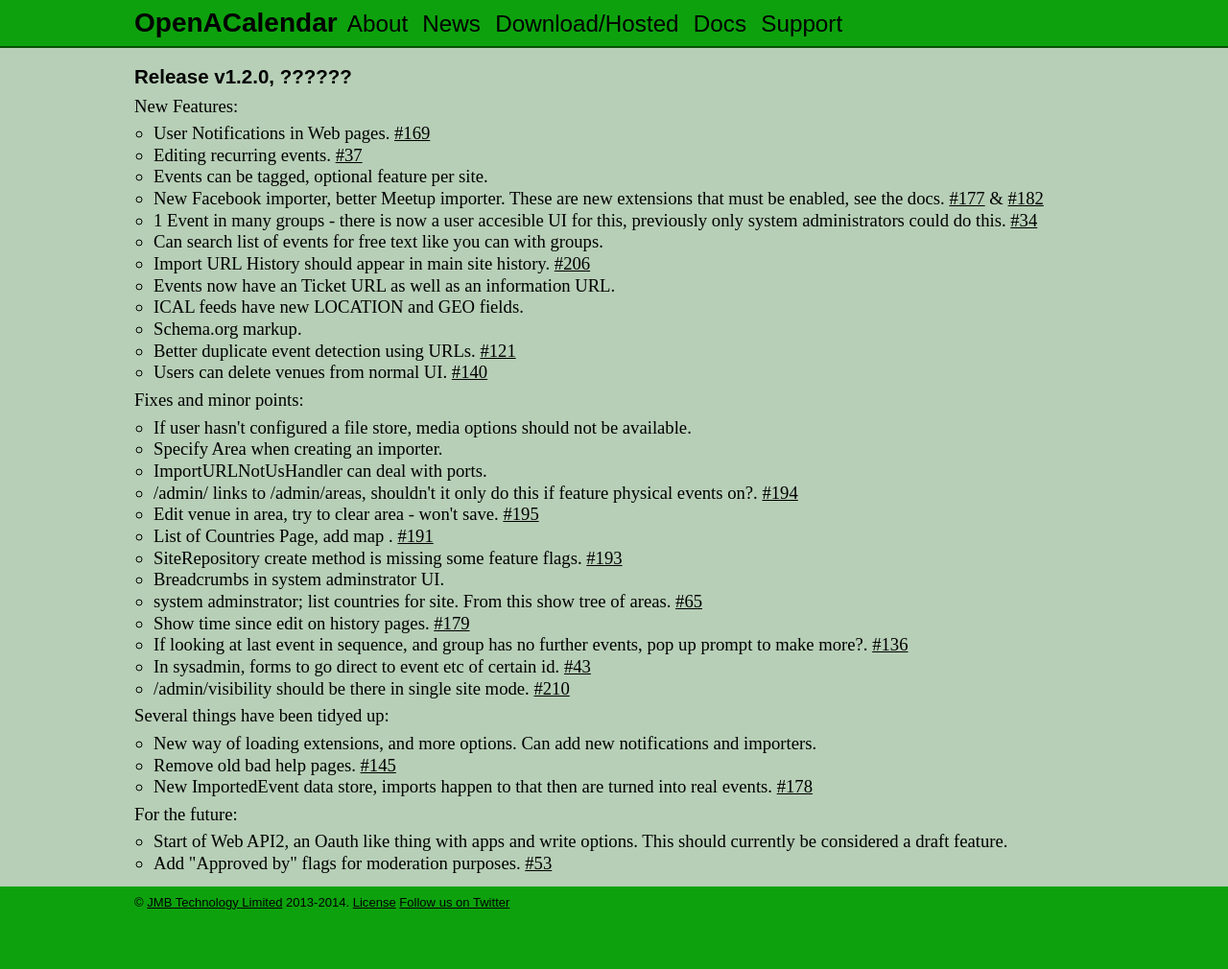
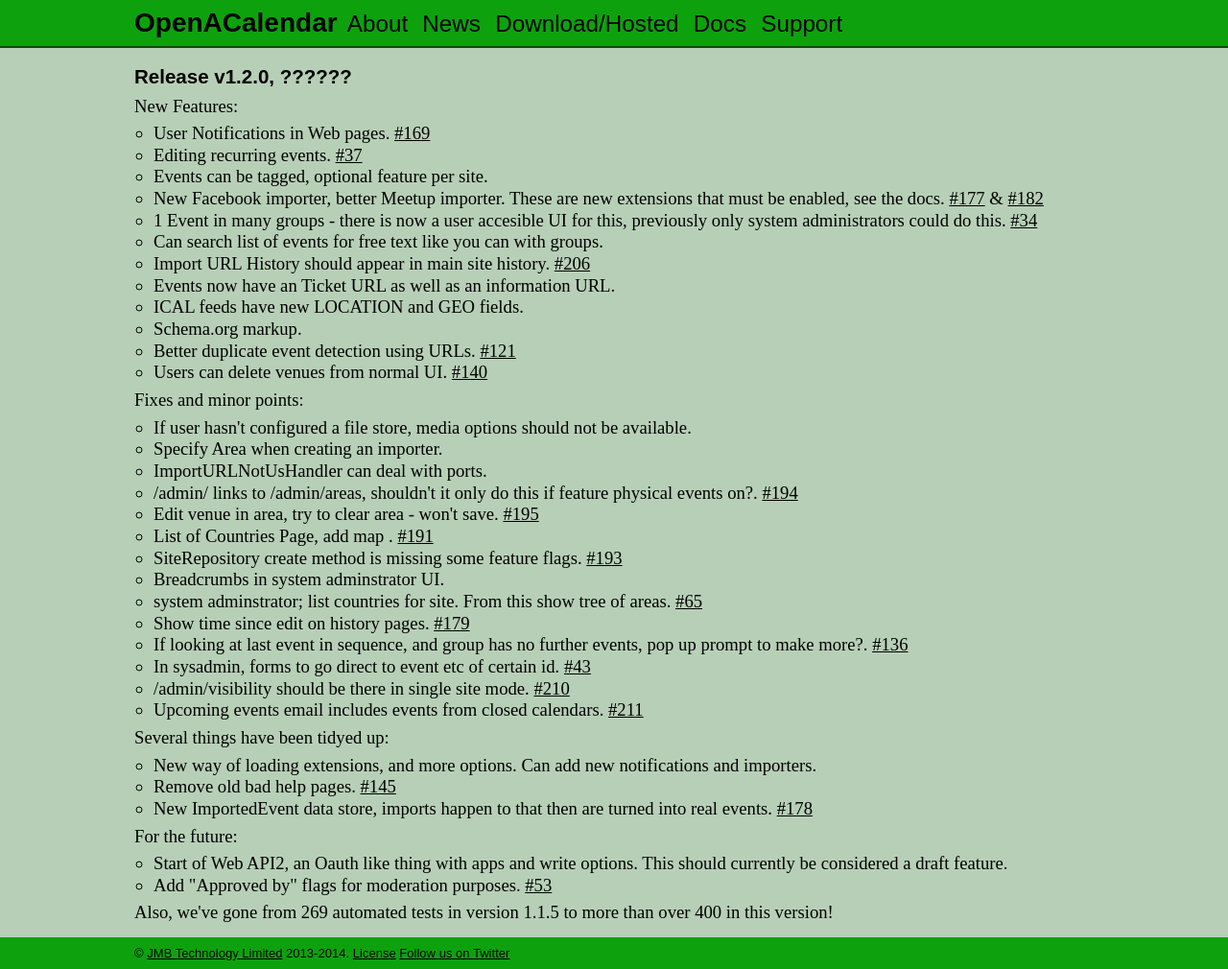
Before and after one commit to OpenACalendar/openacalendar.github.io, a Jekyll site: the page built from release/1.2.0.html, in a window 1280 px wide. Shown: the whole page at 96% size. Built offline with Jekyll 4.4.1, drawn with Linux system fonts in a browser that asks for light colours; Markdown is read by kramdown in place of the engine named in the settings; comment, search, counter and statistics services are not loaded; before the commit the page ends 957 px from its top, so only the background shows below that.

Commit message:
More notes on 1.2.0

```diff
--- a/release/1.2.0.html
+++ b/release/1.2.0.html
@@ -40,6 +40,7 @@
 	<li>If looking at last event in sequence, and group has no further events, pop up prompt to make more?. <a href="https://github.com/OpenACalendar/OpenACalendar-Web-Core/issues/136">#136</a></li>
 	<li>In sysadmin, forms to go direct to event etc of certain id. <a href="https://github.com/OpenACalendar/OpenACalendar-Web-Core/issues/43">#43</a></li>
 	<li>/admin/visibility should be there in single site mode. <a href="https://github.com/OpenACalendar/OpenACalendar-Web-Core/issues/210">#210</a></li>
+	<li>Upcoming events email includes events from closed calendars. <a href="https://github.com/OpenACalendar/OpenACalendar-Web-Core/issues/211">#211</a></li>
 </ul>
 
 
@@ -60,3 +61,5 @@
 	<li>Start of Web API2, an Oauth like thing with apps and write options. This should currently be considered a draft feature.</li>
 	<li>Add "Approved by" flags for moderation purposes. <a href="https://github.com/OpenACalendar/OpenACalendar-Web-Core/issues/53">#53</a></li>
 </ul>
+
+<p>Also, we've gone from 269 automated tests in version 1.1.5 to more than over 400 in this version!</p>
```
